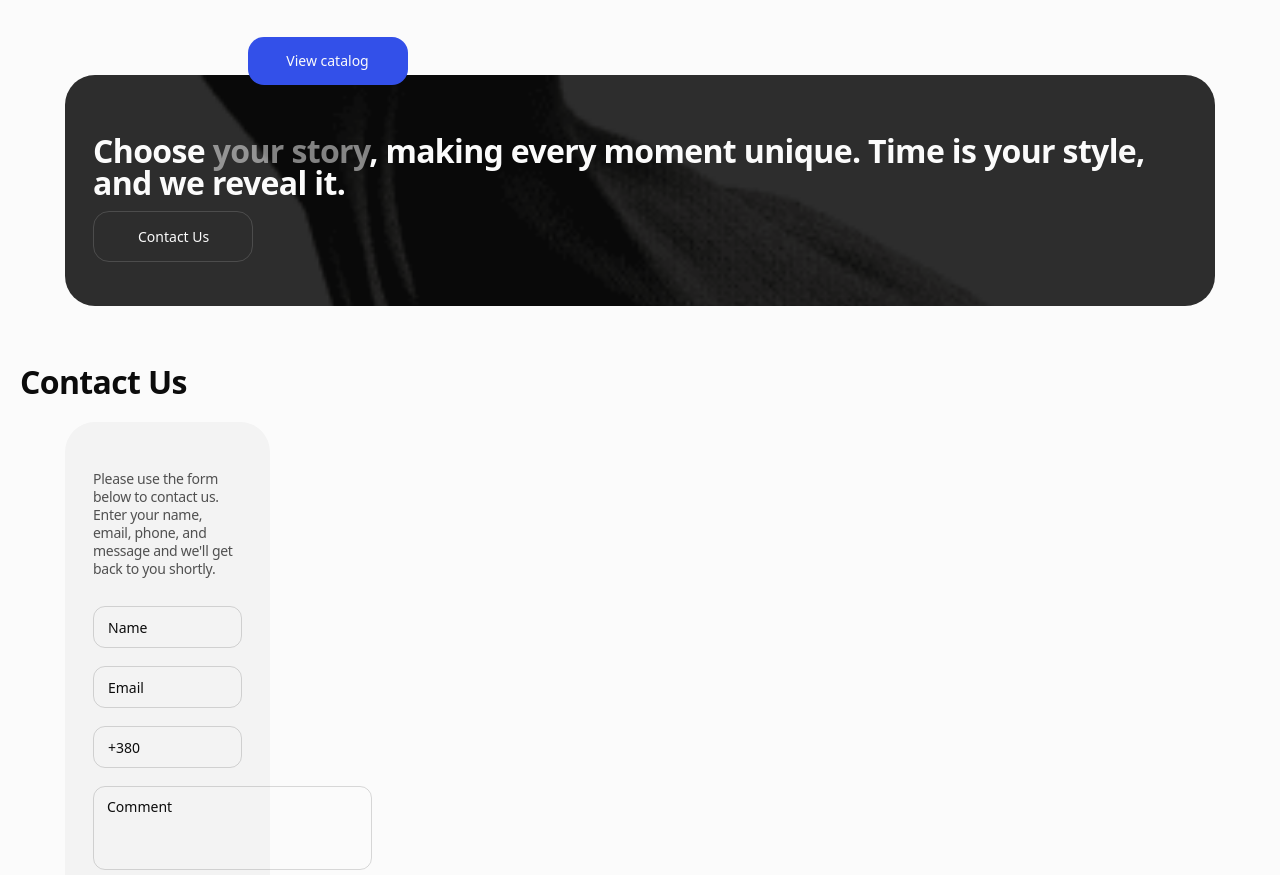
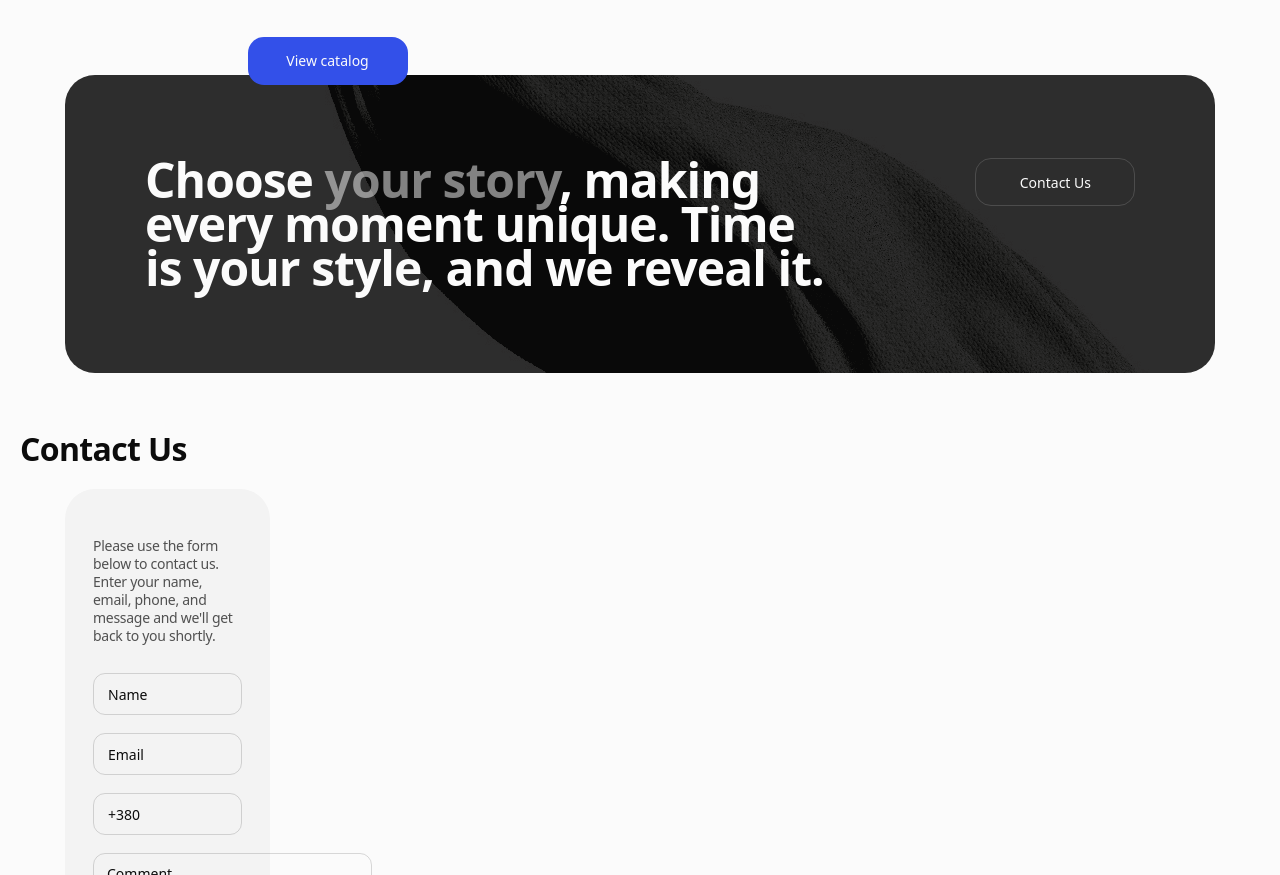
Before and after one commit to Igordikov/project-group-12, a website built with Vite: page src/index.html in a window 1280 px wide. Shown: the part 1189-2064 px from the top of the page. Built offline with nearby package versions, Linux system fonts and the light colour scheme; files whose address does not match are found by name.

Commit message:
end adaptive

```diff
--- a/src/css/advertisement.css
+++ b/src/css/advertisement.css
@@ -1,15 +1,13 @@
-
 .advertisement-section {
   padding-top: 60px;
   padding-bottom: 60px;
 }
 
-
 .advertisement-container {
   padding: 60px 28px;
   border-radius: 30px;
   background-color: #0c0c0c;
-  background-image: url(../img/advertisement-img/advertisement-bg-mobile.png);
+  background-image: url(/img/advertisement-img/advertisement-bg-mobile.png);
   background-repeat: no-repeat;
   background-size: cover;
 }
@@ -18,7 +16,7 @@
   (min-resolution: 192dpi),
   (min-resolution: 2dppx) {
   .advertisement-container {
-    background-image: url(../img/advertisement-img/advertisement-bg-mobile@2x.png);
+    background-image: url(/img/advertisement-img/advertisement-bg-mobile@2x.png);
   }
 }
 /* /media for retina */
@@ -34,13 +32,14 @@
   color: rgba(251, 251, 251, 0.5);
 }
 .advertisement-link-btn {
+  display: inline-block;
   border-radius: 16px;
   font-weight: 500;
   font-size: 14px;
   line-height: 1.29;
   text-align: center;
   color: #fbfbfb;
-  max-width: 160px;
+  min-width: 160px;
   max-height: 48px;
   background-color: transparent;
   border: 1px solid rgba(251, 251, 251, 0.15);
@@ -53,3 +52,56 @@
   background-color: #fbfbfb;
   color: #0c0c0c;
 }
+
+/* media styles for tablets/desktop */
+@media screen and (min-width: 768px) {
+  /* media for tablets */
+  .advertisement-container {
+    padding: 80px 64px;
+    background-image: url(/img/advertisement-img/advertisement-bg-tablet.png);
+  }
+
+  .advertisement-description {
+    font-size: 48px;
+    line-height: 0.92;
+    letter-spacing: -0.02em;
+    margin-bottom: 32px;
+  }
+  /* media for retina tablets */
+  @media (min-device-pixel-ratio: 2),
+    (min-resolution: 192dpi),
+    (min-resolution: 2dppx) {
+    .advertisement-container {
+      background-image: url(/img/advertisement-img/advertisement-bg-tablet@2x.png);
+    }
+    /* /media for retina tablets */
+  }
+  /* /media for tablets */
+  /* media for desktop */
+  @media screen and (min-width: 1280px) {
+    .advertisement-container {
+      display: flex;
+      align-items: start;
+      justify-content: space-between;
+      padding: 83px 80px;
+      background-image: url(/img/advertisement-img/advertisement-bg-desktop.png);
+    }
+    /* media for retina desktop */
+    @media (min-device-pixel-ratio: 2),
+      (min-resolution: 192dpi),
+      (min-resolution: 2dppx) {
+        .advertisement-container {
+          background-image: url(/img/advertisement-img/advertisement-bg-desktop@2x.png);
+        }
+
+    }
+    /* /media for retina desktop */
+
+    .advertisement-description {
+      max-width: 690px;
+      margin-bottom: 0;
+    }
+  }
+  /* /media for desktop */
+}
+/* media styles for tablets/desktop */
```
Also changed, not shown: src/img/advertisement-img/advertisement-bg-desktop.png (added), src/img/advertisement-img/advertisement-bg-desktop@2x.png (added), src/img/advertisement-img/advertisement-bg-tablet.png (added), src/img/advertisement-img/advertisement-bg-tablet@2x.png (added).
